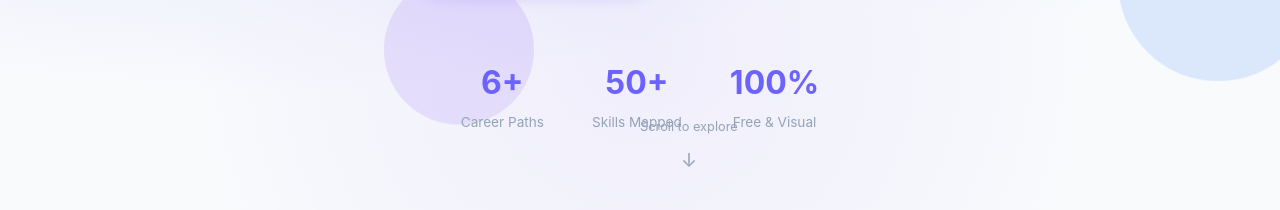
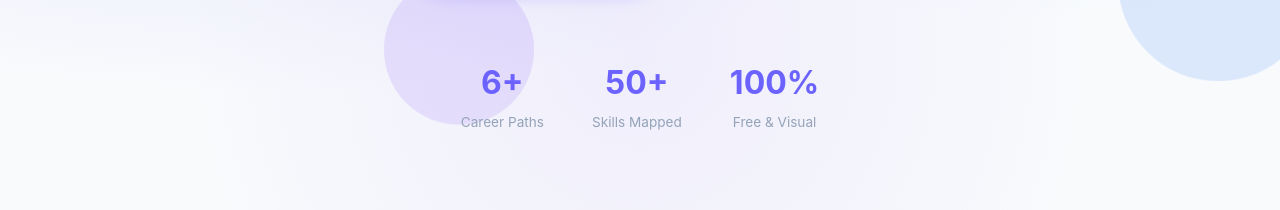
Before and after one commit to RahiGupta26/Future-Forge, a React (Vite) app: page / in a window 1280 px wide. Shown: the part 590-800 px from the top of the page. Built offline with nearby package versions, Linux system fonts and the light colour scheme.

Commit message:
changed in hero

```diff
--- a/src/components/landing/Hero.jsx
+++ b/src/components/landing/Hero.jsx
@@ -92,11 +92,6 @@ function Hero() {
           </div>
         </div>
       </div>
-
-      <div className="hero-scroll-indicator">
-        <span>Scroll to explore</span>
-        <span className="hero-scroll-arrow">↓</span>
-      </div>
     </div>
   )
 }
--- a/src/styles/Hero.css
+++ b/src/styles/Hero.css
@@ -207,24 +207,6 @@
   margin-top: 4px;
 }
 
-.hero-scroll-indicator {
-  position: absolute;
-  bottom: 32px;
-  left: 50%;
-  transform: translateX(-50%);
-  display: flex;
-  flex-direction: column;
-  align-items: center;
-  gap: 8px;
-  color: var(--text-muted);
-  font-size: 0.8rem;
-  animation: float 2s ease-in-out infinite;
-}
-
-.hero-scroll-arrow {
-  font-size: 1.2rem;
-}
-
 @media (max-width: 768px) {
   .hero-title {
     font-size: 2.4rem;
```
